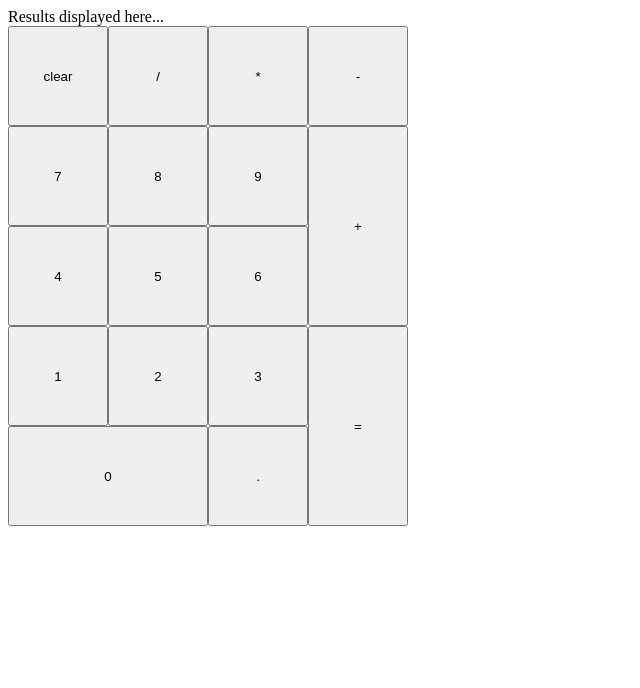
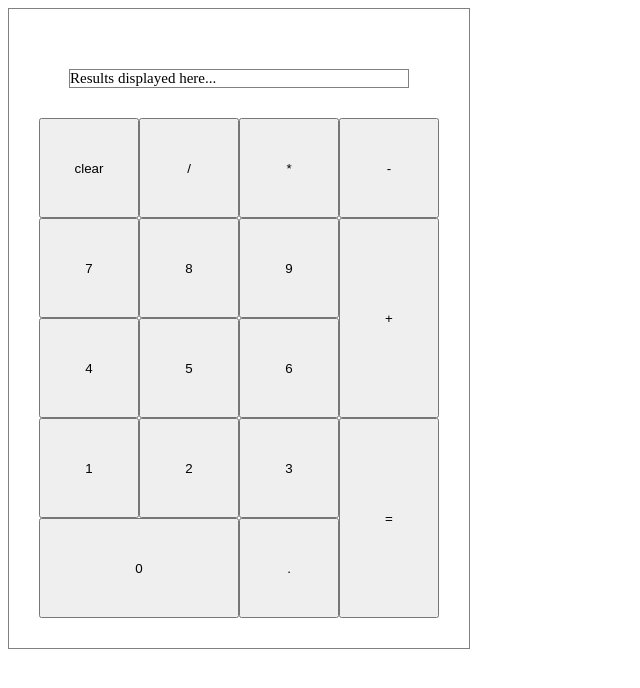
Before and after one commit to n-s-harvey/js-calculator, a React (Vite) app: page / in a window 1280 px wide. Shown: the top 688 px of the page, without its empty margins (0-640 px from the left). Built offline with nearby package versions, Linux system fonts and the light colour scheme.

Commit message:
Calculator styling for borders & spacing

```diff
--- a/src/App.scss
+++ b/src/App.scss
@@ -2,8 +2,19 @@ $numRows: 5;
 $numCols: 4;
 $minButtonWidth: 100px;
 
+html {
+  font-size: 10px;
+}
+
 #calculator {
-  max-width: 500px;
+  font-size: 1.5rem;
+  max-width: min-content;
+  padding: 2em;
+}
+
+#display {
+  border: 1px solid gray;
+  margin: 2em;
 }
 
 #keypad {
@@ -55,3 +66,7 @@ $minButtonWidth: 100px;
   }
 
 }
+
+#calculator {
+  border: 1px solid gray;
+}
```
